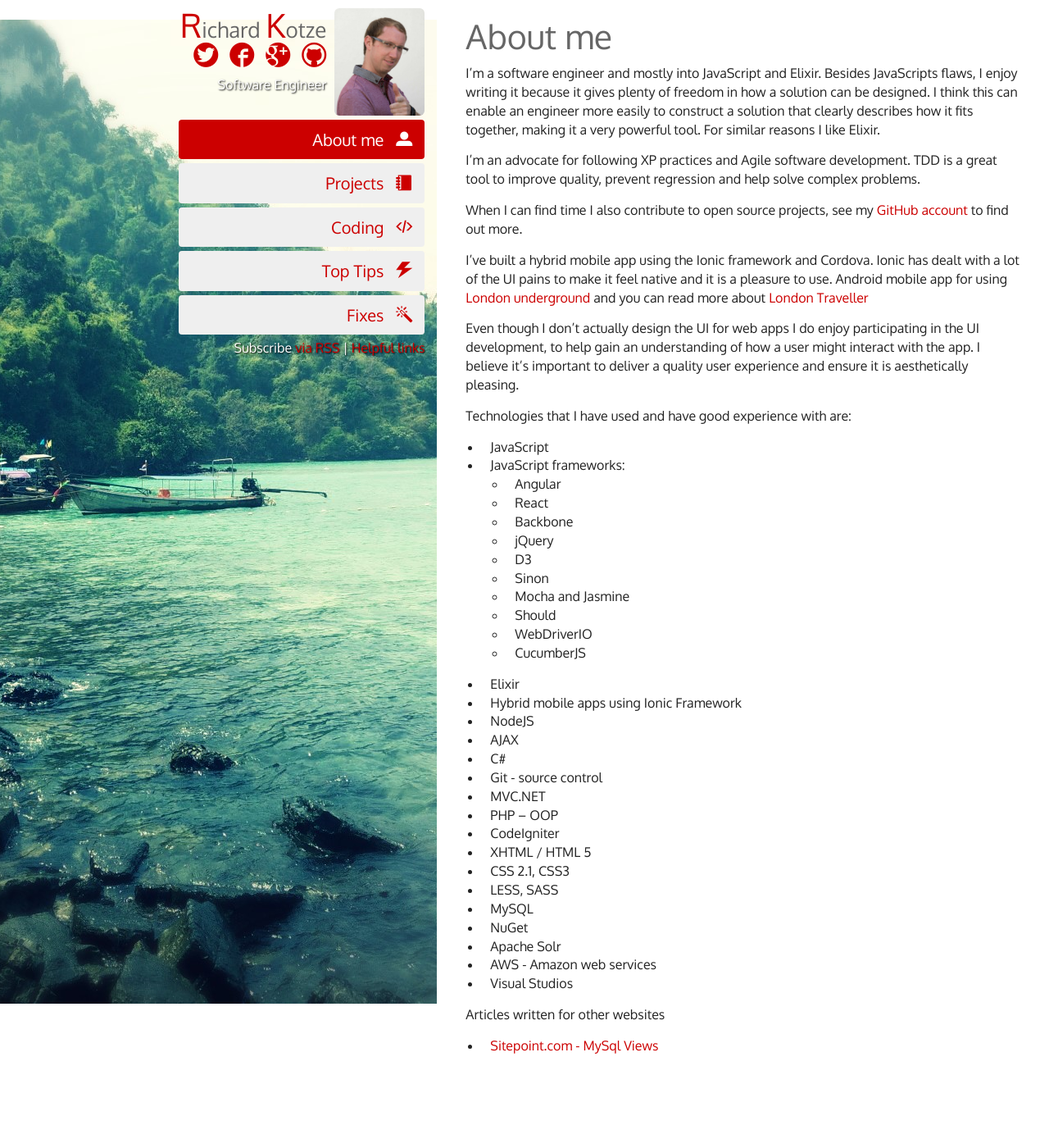
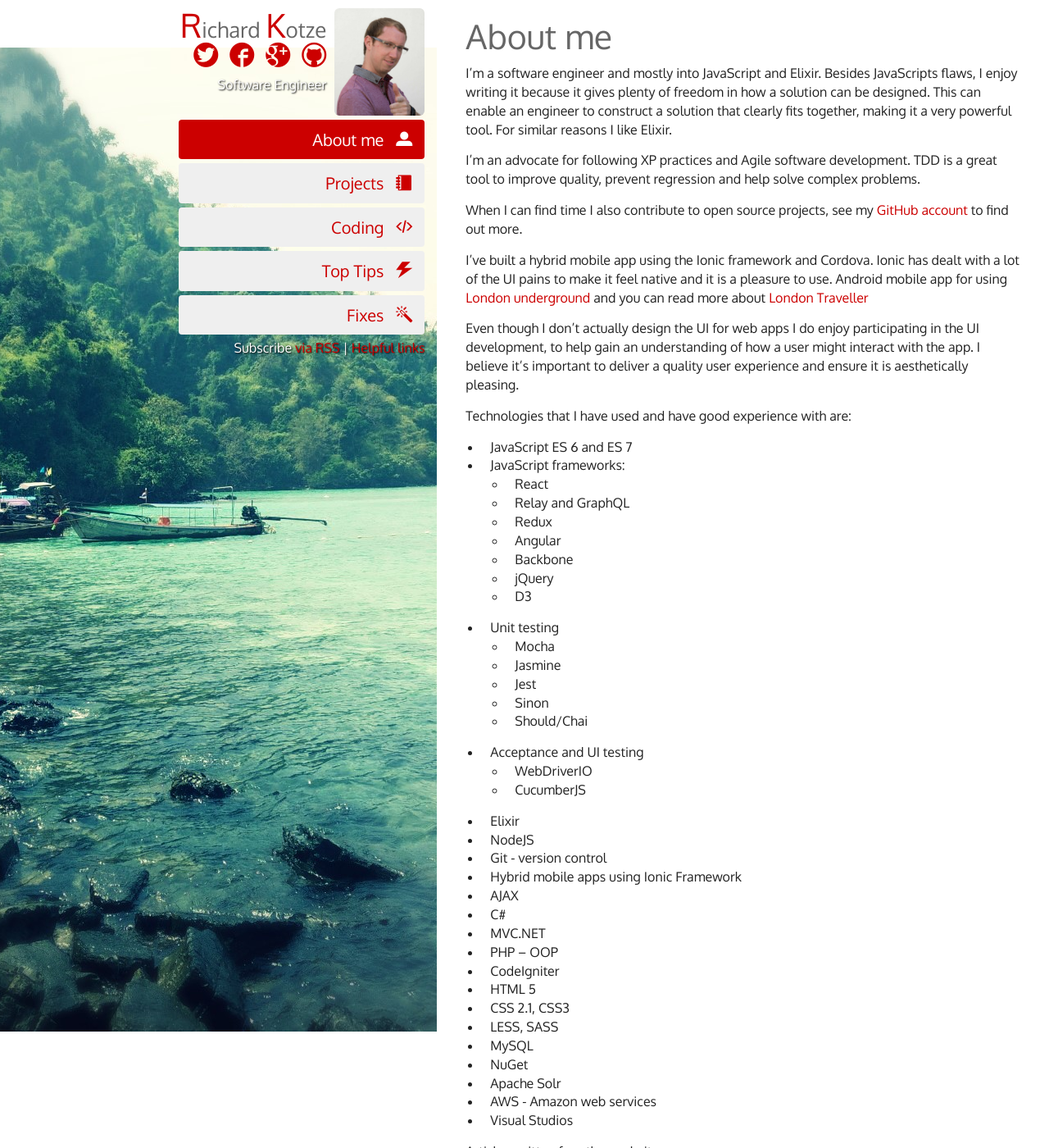
Before and after one commit to rkotze/rkotze.github.io, a Jekyll site: the page built from about.md, in a window 1280 px wide and 1400 px high. Shown: the whole window at 82% size. Built offline with Jekyll 4.4.1, drawn with Linux system fonts in a browser that asks for light colours.

Commit message:
Update skills and improve description about me.

```diff
--- a/about.md
+++ b/about.md
@@ -8,7 +8,7 @@
  - /about-me/index.php/
 ---
 
-I'm a software engineer and mostly into JavaScript and Elixir. Besides JavaScripts flaws, I enjoy writing it because it gives plenty of freedom in how a solution can be designed. I think this can enable an engineer more easily to construct a solution that clearly describes how it fits together, making it a very powerful tool. For similar reasons I like Elixir.
+I’m a software engineer and mostly into JavaScript and Elixir. Besides JavaScripts flaws, I enjoy writing it because it gives plenty of freedom in how a solution can be designed. This can enable an engineer to construct a solution that clearly fits together, making it a very powerful tool. For similar reasons I like Elixir.
 
 I'm an advocate for following XP practices and Agile software development. TDD is a great tool to improve quality, prevent regression and help solve complex problems.
 
@@ -20,28 +20,34 @@
 
 Technologies that I have used and have good experience with are:
 
-*   JavaScript
+*   JavaScript ES 6 and ES 7
 *   JavaScript frameworks:
+	*   React
+	*	Relay and GraphQL
+	*	Redux
 	*   Angular
-	*   React
 	*   Backbone
 	*   jQuery
 	*   D3
-	*   Sinon
-	*   Mocha and Jasmine
-	*   Should
-	*   WebDriverIO
+* Unit testing
+	*   Mocha
+	*   Jasmine
+	*   Jest
+	*	Sinon
+	*   Should/Chai
+* Acceptance and UI testing
+	*	WebDriverIO
 	*   CucumberJS
 *   Elixir
-*		Hybrid mobile apps using Ionic Framework
 *   NodeJS
+*   Git - version control
+*	Hybrid mobile apps using Ionic Framework
 *   AJAX
 *   C#
-*   Git - source control
 *   MVC.NET
 *   PHP – OOP
   *   CodeIgniter
-*   XHTML / HTML 5
+*   HTML 5
 *   CSS 2.1, CSS3
 *   LESS, SASS
 *   MySQL
```
